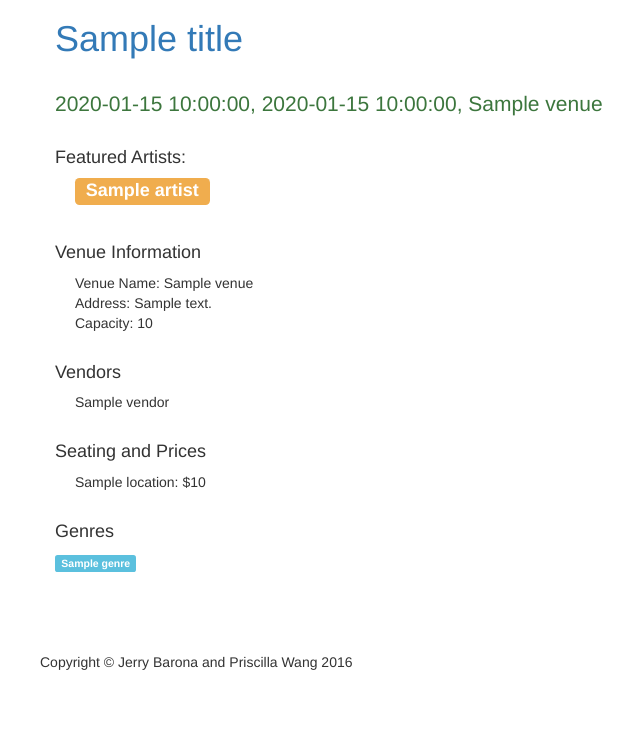
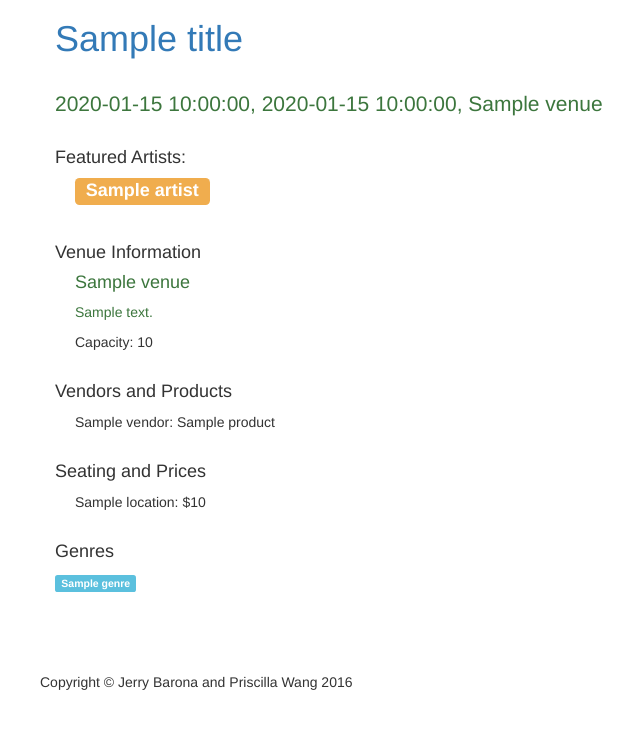
Before and after one commit to pyw2102/database-project, a Flask app: template webserver/templates/event.html in a window 1280 px wide. Shown: the part 51-781 px from the top of the page, without its empty margins (30-670 px from the left). Before the commit the page ends 721 px from the top, so only its background shows below. Run offline with Flask 2, Linux system fonts and the light colour scheme; the template is opened without the code that fills it: most values are stand-ins (such as "Sample title", 1, 10 or a date in 2020); parts of the project's set-up code (start-up, migrations or seed data) failed here and were passed over; some libraries are stand-ins or nearby versions.

Commit message:
added product description to each vendor

```diff
--- a/webserver/server.py
+++ b/webserver/server.py
@@ -233,11 +233,20 @@ def event(showid):
     perf_artist.append(rd)
   c_perf_artist.close()
 
-  cmd = 'SELECT vendor_name FROM sell WHERE show_id = :showid';
+  # cmd = """
+  #       SELECT vendor_name
+  #       FROM sell
+  #       WHERE show_id = :showid""";
+  cmd = """
+        SELECT sell.vendor_name, product
+        FROM sell, vendor
+        WHERE sell.vendor_name = vendor.vendor_name
+        AND show_id = :showid""";
   c_vendor = g.conn.execute(text(cmd), showid=showid)
   vendor = []
   for row in c_vendor.fetchall():
-    vendor.append(row[0])
+    rd = {'name': row[0], 'product': row[1]}
+    vendor.append(rd)
   c_vendor.close()
   print vendor
 
--- a/webserver/templates/event.html
+++ b/webserver/templates/event.html
@@ -74,17 +74,17 @@
             <div class="section-lead">
             	<h4>Venue Information </h4>
             	<div class="section-info">
-            		Venue Name: {{venue}} <br>
-            		Address: {{address}} <br>
+            		<h4 class="text-success">{{venue}}</h4>
+            		<p class="text-success">{{address}}</p>
                     Capacity:
                     {{capacity}}<br>
                 </div>
             </div>
             <div class="section-lead">
-                <h4>Vendors</h4>
+                <h4>Vendors and Products</h4>
                 <p class="section-info">
                    {% for n in vendor %}
-                     {{ n }}<br>
+                     {{ n.name }}: {{n.product}}<br>
                    {% endfor %}</p>
             </div>
             <div class="section-lead">
```
